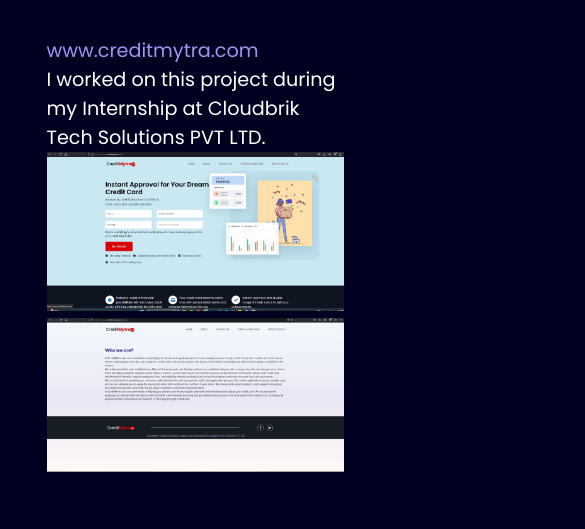
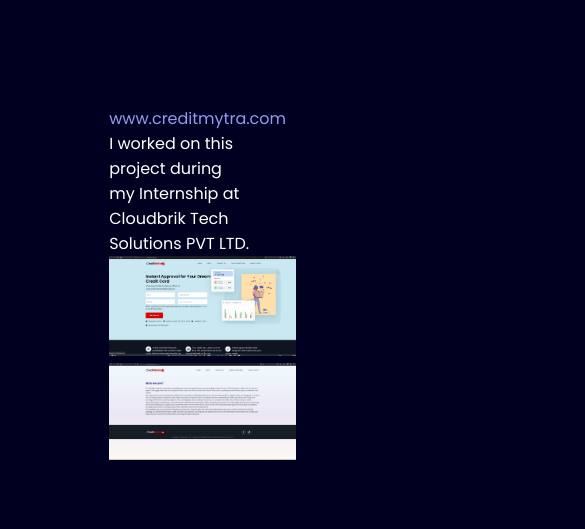
Before and after one commit to ravineshk/ravinesh-portfolio-website, a plain HTML site: page Projects.html in a window 390 px wide. Shown: the part 114-643 px from the top of the page, 585 px wide, since content can reach past the window. Drawn offline with Linux system fonts and the light colour scheme.

Commit message:
Add files via upload

```diff
--- a/style.css
+++ b/style.css
@@ -115,8 +115,8 @@ nav ul li a:hover {
 }
 
 .rightSection img {
-    width: 100%;
-    height: 80%;
+    width: 80%;
+
 
 }
 
@@ -643,10 +643,28 @@ nav ul li a:hover {
 
     .firstprojectSection {
         display: flex;
-        justify-content: space-around;
-        flex-direction: column;
-        align-items: center;
-        margin: 70px -300px;
+        justify-content: left;
+        flex-flow: column;
+        margin-left: 0px;
+    }
+
+    .leftprojectSection {
+        font-size: 1.5rem;
+    }
+    .leftprojectSection h7{
+        display: flex;
+        width: 150%;
+        font-size: 1.5rem;
+
+    }
+
+    .rightprojectSection img {
+        width: 150%;
+
+    }
+
+    .leftprojectSection a:hover {
+        font-size: 1.8rem;
     }
 
 }
@@ -662,6 +680,31 @@ nav ul li a:hover {
         padding-right: 20px;
         text-align: start;
         font-size: 3.5rem;
+    }
+    .firstprojectSection {
+        display: flex;
+        justify-content: left;
+        flex-flow: column;
+        padding-right: 28px;
+    }
+
+    .leftprojectSection {
+        font-size: 1rem;
+    }
+    .leftprojectSection h7{
+        display: flex;
+
+        font-size: 1rem;
+
+    }
+
+    .rightprojectSection img {
+        width: 200%;
+
+    }
+
+    .leftprojectSection a:hover {
+        font-size: 1.2rem;
     }
 }
 
@@ -774,11 +817,14 @@ nav ul li a:hover {
         margin: 10px 10px 10px 10px;
     }
     .rfoot{
-        padding: 50px;
+        padding-top: 50px;
     }
     .certification {
         font-size: 1rem;
       }
+      .certification a:hover {
+        font-size: 1.2rem;
+    }
 
 
 }
```
